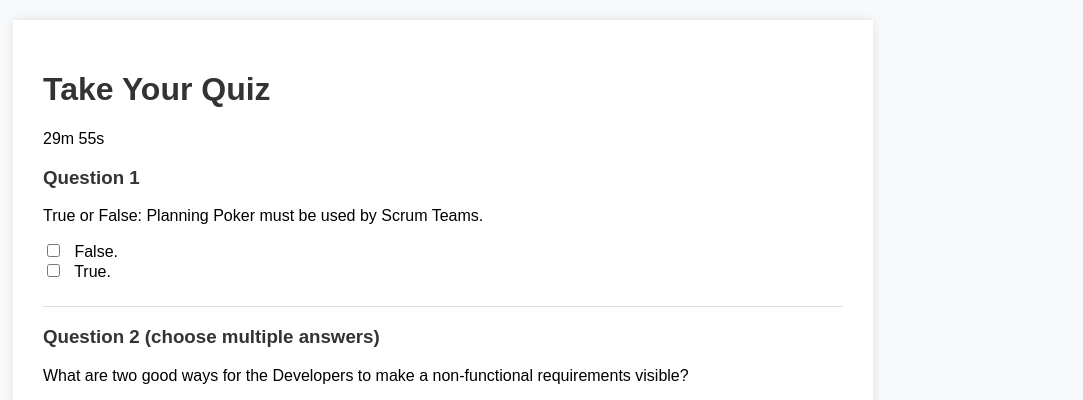
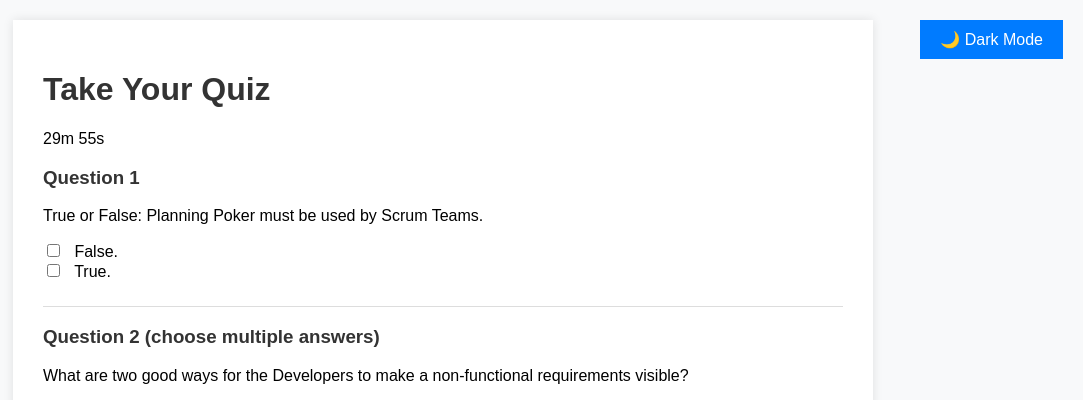
Before and after one commit to IHristos/quiz_app, a Flask app: page / in a window 1280 px wide. Shown: the top 400 px of the page, without its empty margins (197-1280 px from the left). Run offline with Flask 3, Linux system fonts and the light colour scheme.

Commit message:
feat: added dark and light mode

```diff
--- a/static/style.css
+++ b/static/style.css
@@ -1,3 +1,30 @@
+/* Dark mode styles */
+.dark-mode {
+  background-color: #181a1b !important;
+  color: #e0e0e0 !important;
+}
+
+.dark-mode .container {
+  background-color: #23272b !important;
+  color: #e0e0e0 !important;
+}
+
+.dark-mode h1,
+.dark-mode h3 {
+  color: #e0e0e0 !important;
+}
+
+.dark-mode button {
+  background-color: #339af0 !important;
+}
+
+.dark-mode button:hover {
+  background-color: #1976d2 !important;
+}
+
+.dark-mode hr {
+  background: #444 !important;
+}
 /* static/style.css */
 
 body {
--- a/templates/quiz.html
+++ b/templates/quiz.html
@@ -28,6 +28,34 @@
     </script>
   </head>
   <body>
+    <button
+      id="darkModeToggle"
+      style="position: fixed; top: 20px; right: 20px; z-index: 1000"
+    >
+      🌙 Dark Mode
+    </button>
+    <script>
+      const toggleBtn = document.getElementById("darkModeToggle");
+      const body = document.body;
+      let dark = false;
+      toggleBtn.onclick = function () {
+        dark = !dark;
+        if (dark) {
+          body.classList.add("dark-mode");
+          toggleBtn.textContent = "☀️ Light Mode";
+        } else {
+          body.classList.remove("dark-mode");
+          toggleBtn.textContent = "🌙 Dark Mode";
+        }
+        localStorage.setItem("darkMode", dark ? "1" : "0");
+      };
+      // Persist mode
+      if (localStorage.getItem("darkMode") === "1") {
+        body.classList.add("dark-mode");
+        toggleBtn.textContent = "☀️ Light Mode";
+        dark = true;
+      }
+    </script>
     <div class="container">
       <h1>Take Your Quiz</h1>
       <p id="timer">30m 0s</p>
```
Also changed, not shown: templates/results.html (+28 -0 lines).
